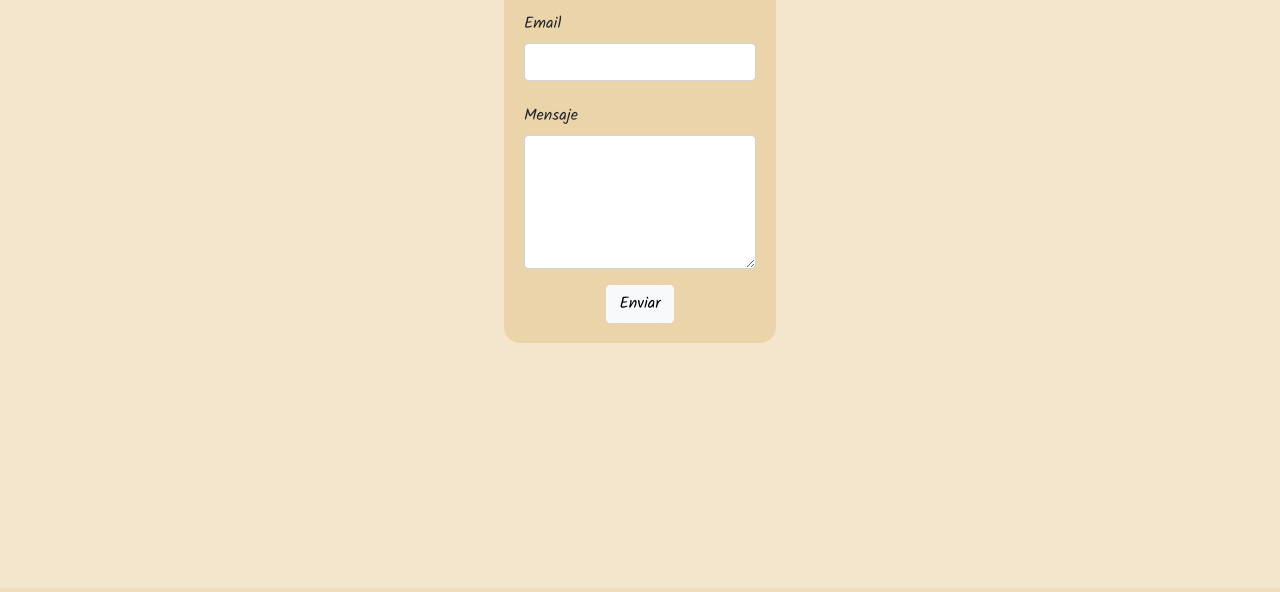
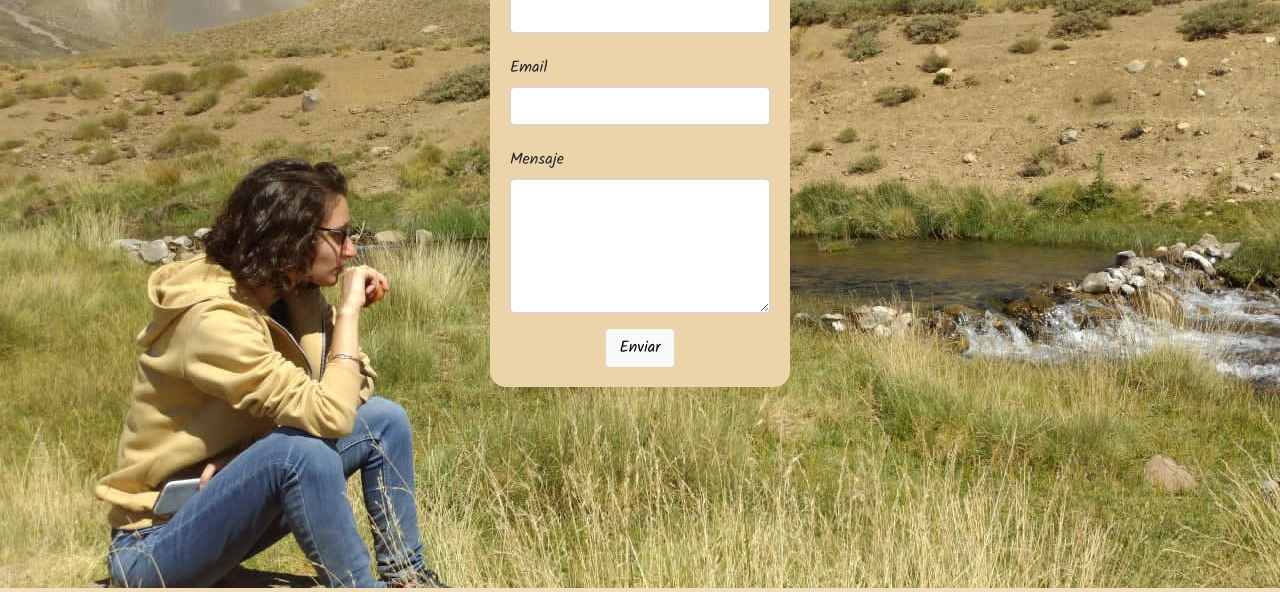
Before and after one commit to agusbianco/Sitio-web-AgusBiancoMusic, a website: page pages/contacto.html in a window 1280 px wide. Shown: the part 159-751 px from the top of the page. Drawn offline with nearby package versions, Linux system fonts and the light colour scheme.

Commit message:
formulario de contacto terminado

```diff
--- a/pages/contacto.html
+++ b/pages/contacto.html
@@ -13,7 +13,7 @@
     <link rel="stylesheet" href="../css/main.css">
     <script src="https://cdn.jsdelivr.net/npm/bootstrap@5.1.3/dist/js/bootstrap.bundle.min.js" integrity="sha384-ka7Sk0Gln4gmtz2MlQnikT1wXgYsOg+OMhuP+IlRH9sENBO0LRn5q+8nbTov4+1p" crossorigin="anonymous"></script>
 </head>
-<body class="grid">
+<body class="grid" id="fondo">
     <header>
         <nav class="navbar nav-fill" style="background-color: #F0DDBC">
             <a class="navbar-brand" href="">
@@ -27,18 +27,23 @@
         </nav>
     </header>
     <main class="container">
-        <h1>Contacto</h1>
-        <form action="">
+        <form action="https://formspree.io/f/mnqwzoow" method="post">
             <div class="row mb-3">
-                <label for="inputEmail3" class="col-sm-2 col-form-label">Email</label>
+                <label for="nombre" class="col-sm-2 col-form-label">Nombre</label>
                 <div class="col-sm-20">
-                    <input type="email" class="form-control" id="inputEmail3">
+                    <input name="nombre" type="text" id="nombre" class="form-control" required>
                 </div>
             </div>
             <div class="row mb-3">
-                <label for="exampleFormControlTextarea1" class="col-sm-2 col-form-label">Mensaje</label>
+                <label for="email" class="col-sm-2 col-form-label">Email</label>
                 <div class="col-sm-20">
-                    <textarea class="form-control" id="exampleFormControlTextarea1" rows="5"></textarea>
+                    <input name="email" type="email" id="email" class="form-control" required>
+                </div>
+            </div>
+            <div class="row mb-3">
+                <label for="mensaje" class="col-sm-2 col-form-label">Mensaje</label>
+                <div class="col-sm-20">
+                    <textarea name="mensaje" type="text" id="mensaje" class="form-control" rows="5"></textarea>
                 </div>
             </div>
             <button type="submit" class="btn btn-light">Enviar</button>
--- a/scss/style.scss
+++ b/scss/style.scss
@@ -49,7 +49,12 @@ p {
 
 /* Contacto */
 
+#fondo {
+    background-image: url(../images/Agus.jpg);
+}
 form {
+    width: 300px;
+    height: 450px;
     background-color: #ecd4aa;
     border-radius: 16px;
     display: inline-block;
```
Also changed, not shown: css/main.css.
